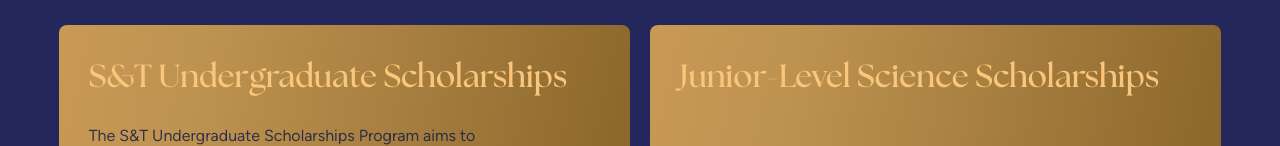
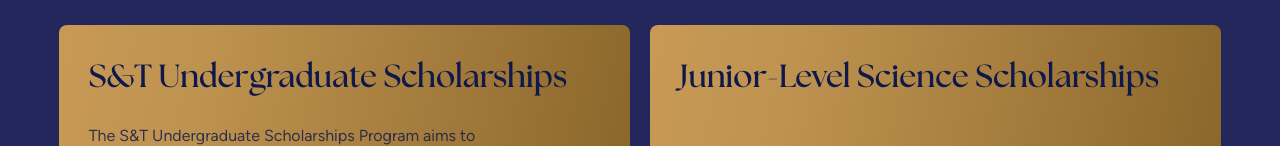
Before and after one commit to ADS-HAUSC/iskolink, an Angular app in the folder client/: page / in a window 1280 px wide. Shown: the part 2633-2779 px from the top of the page. Built offline with nearby package versions, Linux system fonts and the light colour scheme.

Commit message:
Fix minor layout issues

```diff
--- a/client/src/app/contact/contact.component.html
+++ b/client/src/app/contact/contact.component.html
@@ -109,7 +109,7 @@
                 <input type="email" id="email" placeholder="EMAIL" class="my-sm border-b-1 w-full outline-none" required>
                 <input type="tel" id="contactNum" placeholder="CONTACT NO." class="my-sm border-b-1 w-full outline-none" required>
                 <textarea id="message" rows="4" placeholder="MESSAGE" class="my-sm border-b-1 w-full outline-none align-text-bottom" required></textarea>
-                <button type="submit">Submit</button>
+                <button class="btn-full-gradient" type="submit">Submit</button>
             </form>
         </div>
     </section>
--- a/client/src/app/home/home.component.html
+++ b/client/src/app/home/home.component.html
@@ -44,7 +44,7 @@
         <!-- Cards for About -->
         <div class="flex flex-col lg:flex-row gap-sm mt-lg mb-xl justify-between">
             <div class="card-content gradient sm:w-3/4 lg:w-auto sm:self-start lg:self-auto">
-                <h3><span>Empowering Scholars</span></h3> <!-- To adjust to lower size -->
+                <h3>Empowering Scholars</h3>
                 <div class="content-arrow">
                     <p>Supporting future leaders in science and tech through education and teamwork.</p>
                     <a routerLink="/about" class="btn-arrow">
@@ -53,7 +53,7 @@
                 </div>
             </div>
             <div class="card-content gradient sm:w-3/4 lg:w-auto sm:self-center lg:self-auto">
-                <h3><span>Serving the Community</span></h3>
+                <h3>Serving the Community</h3>
                 <div class="content-arrow">
                     <p>Giving back through outreach programs, mentorship, and advocacy efforts.</p>
                     <a routerLink="/about" class="btn-arrow">
@@ -62,7 +62,7 @@
                 </div>
             </div>
             <div class="card-content gradient sm:w-3/4 lg:w-auto sm:self-end lg:self-auto">
-                <h3><span>Inspiring Excellence</span></h3>
+                <h3>Inspiring Excellence</h3>
                 <div class="content-arrow">
                     <p>Encouraging academic achievement and leadership in science and technology.</p>
                     <a routerLink="/about" class="btn-arrow">
@@ -117,7 +117,7 @@
         <!-- Cards for Scholarships -->
         <div class="flex flex-col lg:flex-row gap-sm text-midnight mb-xl">
             <div class="card-content golden-gradient">
-                <h3>S&T Undergraduate Scholarships</h3>
+                <h3 class="text-midnight">S&T Undergraduate Scholarships</h3>
                 <div class="content-arrow">
                     <p>
                         The S&T Undergraduate Scholarships Program aims to stimulate and entice talented Filipino
@@ -131,7 +131,7 @@
                 </div>
             </div>
             <div class="card-content golden-gradient">
-                <h3>Junior-Level Science Scholarships</h3>
+                <h3 class="text-midnight">Junior-Level Science Scholarships</h3>
                 <div class="content-arrow">
                     <p>
                         The Junior Level Science Scholarships (JLSS) Program aims to: provide scholarships to support
--- a/client/src/app/scholarship/scholarship.component.html
+++ b/client/src/app/scholarship/scholarship.component.html
@@ -23,7 +23,7 @@
 
         <div class="flex flex-col lg:flex-row gap-sm text-midnight mb-xl">
             <div class="card-content golden-gradient">
-                <h3>S&T Undergraduate Scholarships</h3>
+                <h3 class="text-midnight">S&T Undergraduate Scholarships</h3>
                 <div class="content-arrow">
                     <p>
                         The S&T Undergraduate Scholarships Program aims to stimulate and entice talented Filipino
@@ -34,7 +34,7 @@
                 </div>
             </div>
             <div class="card-content golden-gradient">
-                <h3>Junior-Level Science Scholarships</h3>
+                <h3 class="text-midnight">Junior-Level Science Scholarships</h3>
                 <div class="content-arrow">
                     <p>
                         The Junior Level Science Scholarships (JLSS) Program aims to: provide scholarships to support
```
